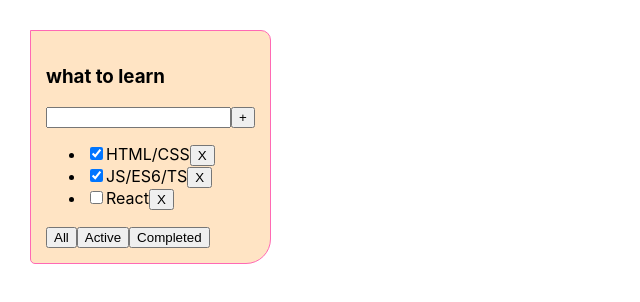
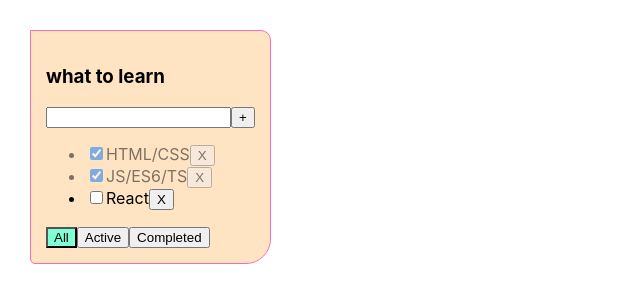
Before and after one commit to Rokkcoco/1-todolist, a React (Create React App) app: page / in a window 1280 px wide. Shown: the top 302 px of the page, without its empty margins (0-640 px from the left). Built offline with nearby package versions, Linux system fonts and the light colour scheme.

Commit message:
New feature - checkbox can be changed.

```diff
--- a/src/App.css
+++ b/src/App.css
@@ -13,3 +13,19 @@
   padding: 15px;
   border-radius: 0px 10px 25px 5px;
 }
+
+.error {
+  border: red 1px solid;
+}
+
+.error-message {
+  color: red;
+}
+
+.active-filter {
+  background-color: aquamarine;
+}
+
+.is-done {
+  opacity: 0.5;
+}
--- a/src/App.tsx
+++ b/src/App.tsx
@@ -30,6 +30,13 @@ function App(): JSX.Element {
         setTasks(newTasks)
     }
 
+    const changeTaskStatus = (taskId:string, isDone:boolean) =>{
+        const task = tasks.find(t => t.id === taskId) //as TaskType
+        if (task) {
+            task.isDone = isDone
+            setTasks([...tasks])
+        }
+    }
 
     const getFilteredTasks= (tasks:Array<TaskType>, filter: FilterValuesType):Array<TaskType> => {
         return filter === "active" ? tasks.filter(t => !t.isDone) : filter === "completed" ? tasks.filter(t => t.isDone) : tasks;
@@ -51,7 +58,13 @@ function App(): JSX.Element {
 
     return (
         <div className="App">
-            <TodoList tasks={filteredTasks} title={title} removeTask={removeTask} changeFilter={changeFilter} addTask={addTask} />
+            <TodoList tasks={filteredTasks}
+                      title={title}
+                      removeTask={removeTask}
+                      changeFilter={changeFilter}
+                      addTask={addTask}
+                      changeTaskStatus={changeTaskStatus}
+                      filter={filter}/>
 
         </div>
     );
--- a/src/TodoList.tsx
+++ b/src/TodoList.tsx
@@ -7,6 +7,8 @@ type TodoListPropsType = {
     removeTask: (taskId:string) => void
     changeFilter: (filter:FilterValuesType) => void
     addTask: (title:string)=>void
+    changeTaskStatus: (taskId:string, isDone:boolean)=>void
+    filter: FilterValuesType
 }
 
 export type TaskType = {
@@ -14,12 +16,17 @@ export type TaskType = {
     title: string
     isDone: boolean
 }
-const TodoList: FC<TodoListPropsType> = ({tasks, title, removeTask, changeFilter, addTask}) => {
+const TodoList: FC<TodoListPropsType> = ({tasks, title, removeTask, changeFilter, addTask, changeTaskStatus, filter}) => {
     const [titleInput, setTitleInput] = useState<string>('')
+    const [error, setError] = useState<string | null>(null)
 
     const onClickButtonHandler = () => {
-        addTask(titleInput)
-        setTitleInput('')
+        if (titleInput.trim() !== "") {
+            addTask(titleInput)
+            setTitleInput('')
+        } else {
+            setError("Title is required")
+        }
     }
 
     const inputOnChangeHandler = (e: ChangeEvent<HTMLInputElement>) => {
@@ -27,6 +34,7 @@ const TodoList: FC<TodoListPropsType> = ({tasks, title, removeTask, changeFilter
     }
 
     const inputOnKeyHandler = (e: KeyboardEvent<HTMLInputElement>) => {
+        setError(null)
         e.key === "Enter" && onClickButtonHandler()
     }
 
@@ -46,9 +54,13 @@ const TodoList: FC<TodoListPropsType> = ({tasks, title, removeTask, changeFilter
         const removeTaskHandler = (e:MouseEvent<HTMLButtonElement>) => {
             removeTask(task.id)
         }
+        const onChangeInputHandler = (e:ChangeEvent<HTMLInputElement>) => {
+            const newStatus = e.currentTarget.checked
+            changeTaskStatus(task.id, newStatus)
+        }
         return (
-            <li key={task.id}>
-                <input type="checkbox" checked={task.isDone}/>
+            <li key={task.id} className={task.isDone ? "is-done" : ""}>
+                <input type="checkbox" checked={task.isDone} onChange={onChangeInputHandler}/>
                 <span>{task.title}</span>
                 <button onClick={removeTaskHandler}>X</button>
             </li>
@@ -61,16 +73,18 @@ const TodoList: FC<TodoListPropsType> = ({tasks, title, removeTask, changeFilter
             <div>
                 <input value={titleInput}
                        onChange={inputOnChangeHandler}
-                       onKeyPress={inputOnKeyHandler}/>
+                       onKeyPress={inputOnKeyHandler}
+                    className={error ? "error" : ""}/>
+                {error && <div className={"error-message"}>{error}</div>}
                 <button onClick={onClickButtonHandler}>+</button>
             </div>
             <ul>
                 {tasksJSX}
             </ul>
             <div>
-                <button onClick={setFilterAll}>All</button>
-                <button onClick={setFilterActive}>Active</button>
-                <button onClick={setFilterCompleted}>Completed</button>
+                <button className={filter === "all" ? "active-filter" : ""} onClick={setFilterAll}>All</button>
+                <button className={filter === "active" ? "active-filter" : ""} onClick={setFilterActive}>Active</button>
+                <button className={filter === "completed" ? "active-filter" : ""} onClick={setFilterCompleted}>Completed</button>
             </div>
         </div>
     )
```
